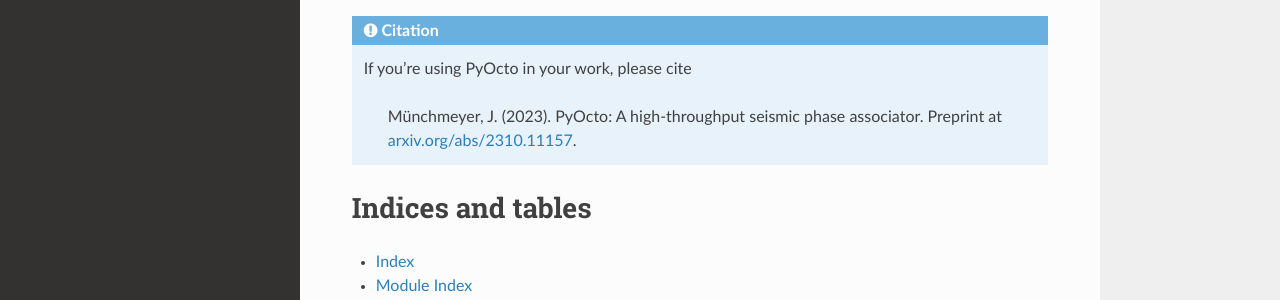
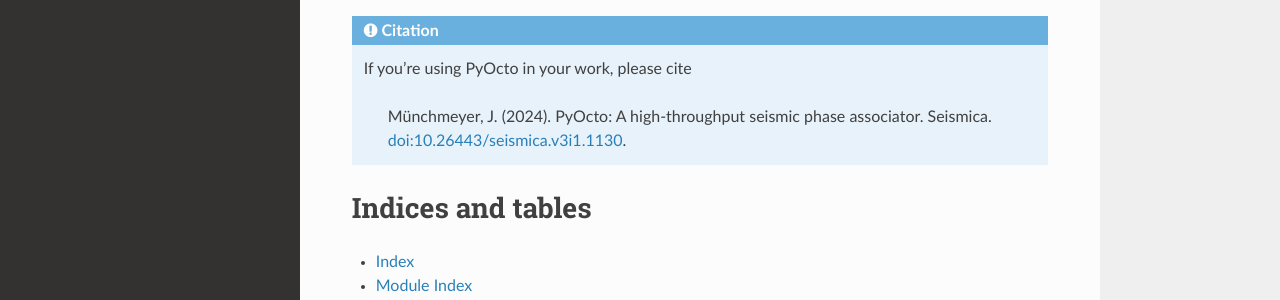
Before and after one commit to yetinam/pyocto, a Sphinx documentation site: the page built from docs/index.rst, in a window 1280 px wide and 1391 px high. Shown: the part 880-1180 px from the top of the window. Built offline with Sphinx 7.4.7 and the Read the Docs theme 3.1.0, drawn with Linux system fonts in a browser that asks for light colours.

Commit message:
Fix PyOcto reference in documentation

```diff
--- a/docs/index.rst
+++ b/docs/index.rst
@@ -64,7 +64,7 @@
 
    If you're using PyOcto in your work, please cite
 
-      Münchmeyer, J. (2023). PyOcto: A high-throughput seismic phase associator. Preprint at `arxiv.org/abs/2310.11157 <https://arxiv.org/abs/2310.11157>`_.
+      Münchmeyer, J. (2024). PyOcto: A high-throughput seismic phase associator. Seismica. `doi:10.26443/seismica.v3i1.1130 <https://doi.org/10.26443/seismica.v3i1.1130>`_.
 
 .. toctree::
     :maxdepth: 2
```
